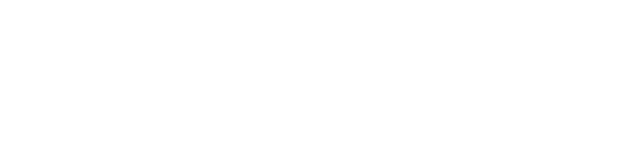
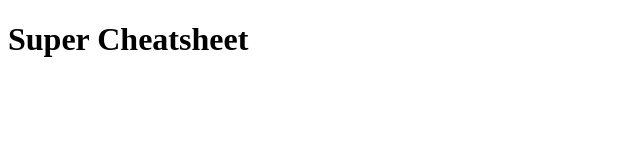
Before and after one commit to avanderbergh/super-cheatsheet, a plain HTML site: page index.html in a window 1280 px wide. Shown: the whole page, without its empty margins (0-640 px from the left). Drawn offline with Linux system fonts and the light colour scheme.

Commit message:
Added heading to index

```diff
--- a/index.html
+++ b/index.html
@@ -6,6 +6,6 @@
   <title>SuperCheatsheet</title>
 </head>
 <body>
-
+  <h1>Super Cheatsheet</h1>
 </body>
 </html>
```
